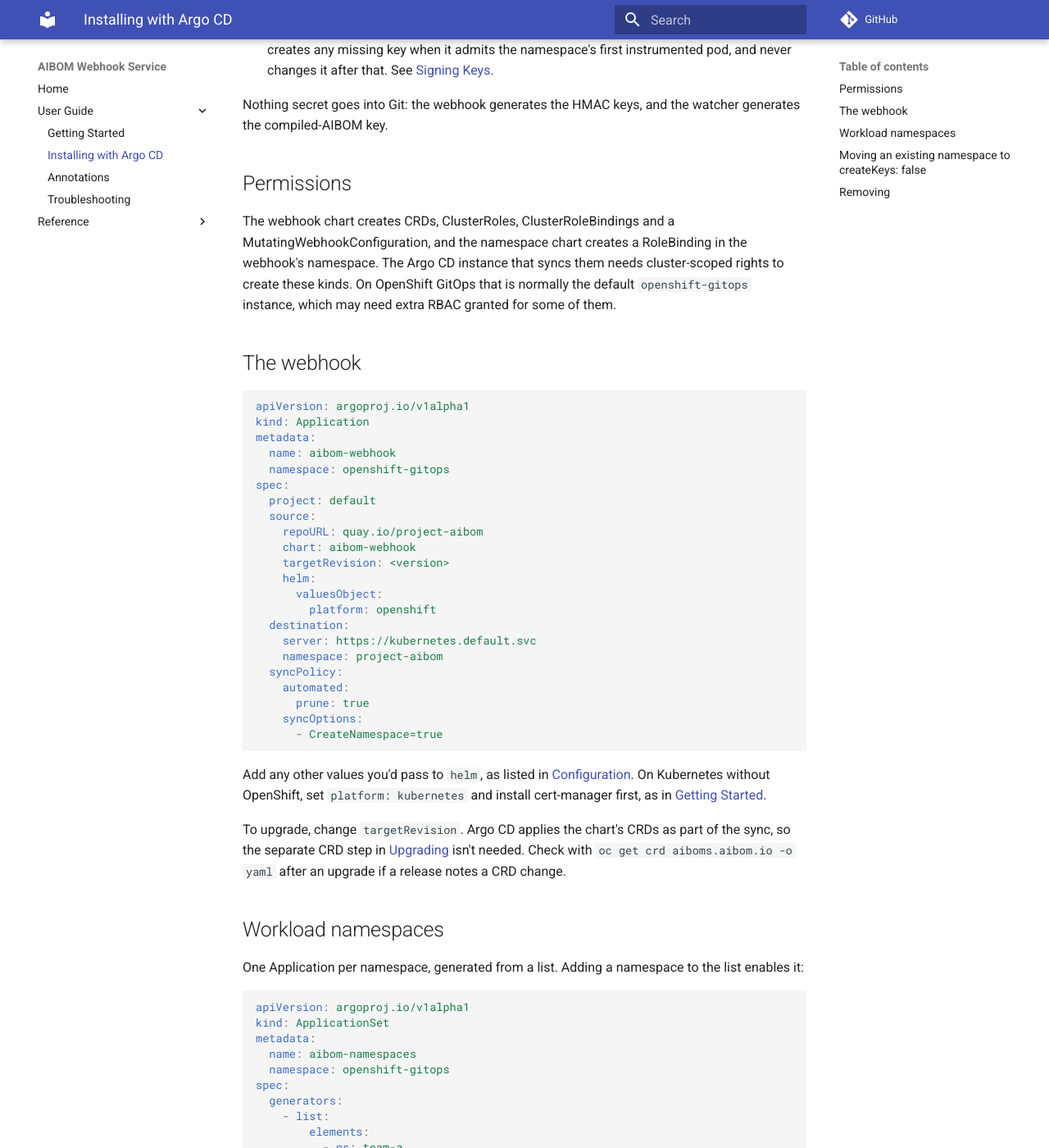
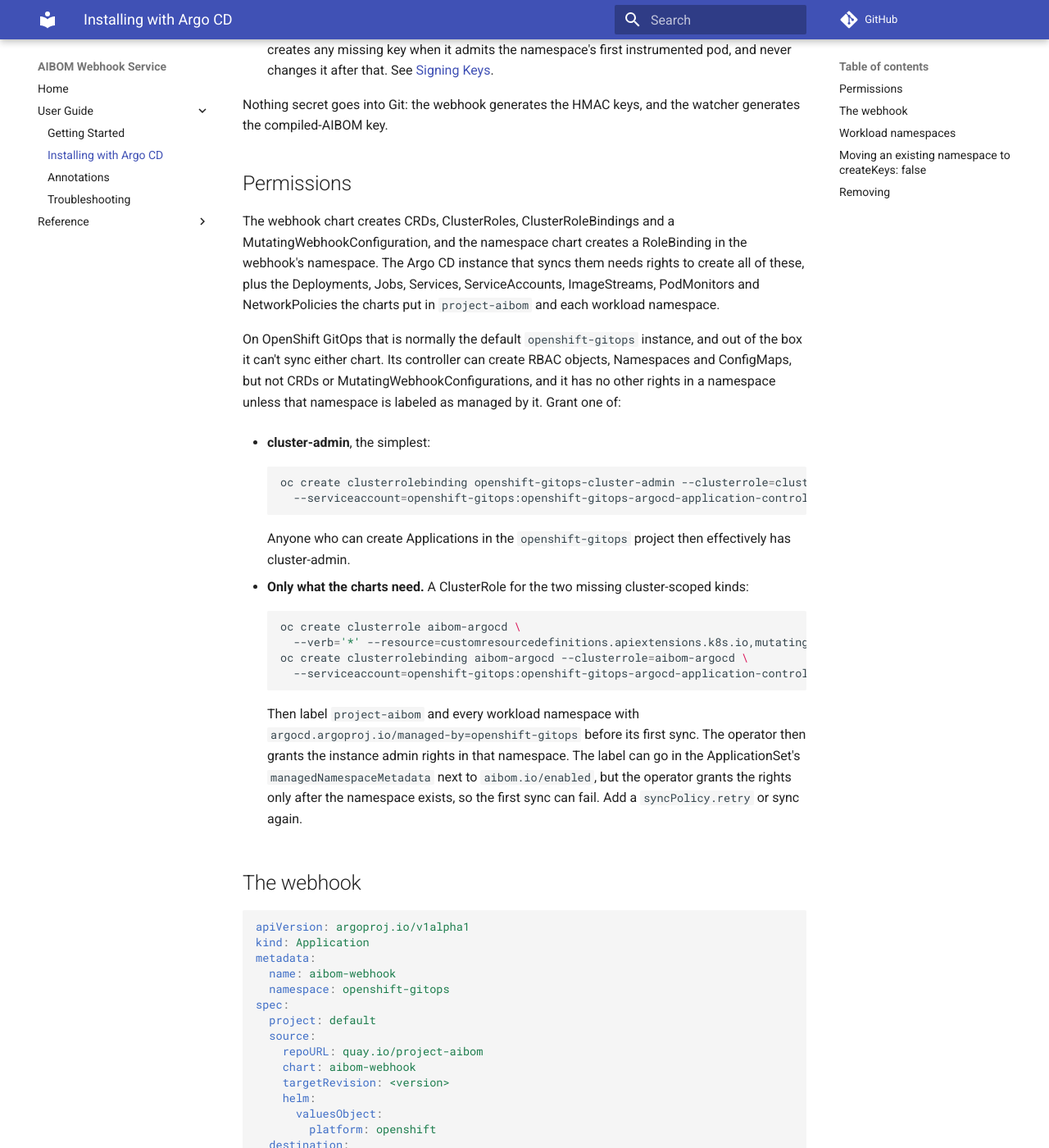
Before and after one commit to gavinsan33/aibom-webhook-service, an MkDocs documentation site: the page built from docs/user-guide/argocd.md, in a window 1280 px wide and 1400 px high, scrolled down 412 px. Shown: the whole window at 82% size. Built offline with MkDocs 1.6.1 and Material for MkDocs 9.7.7, drawn with Linux system fonts in a browser that asks for light colours; comment, search, counter and statistics services are not loaded.

Commit message:
Spell out the RBAC OpenShift GitOps needs to sync the charts

````diff
--- a/docs/user-guide/argocd.md
+++ b/docs/user-guide/argocd.md
@@ -9,7 +9,29 @@ Nothing secret goes into Git: the webhook generates the HMAC keys, and the watch
 
 ## Permissions
 
-The webhook chart creates CRDs, ClusterRoles, ClusterRoleBindings and a MutatingWebhookConfiguration, and the namespace chart creates a RoleBinding in the webhook's namespace. The Argo CD instance that syncs them needs cluster-scoped rights to create these kinds. On OpenShift GitOps that is normally the default `openshift-gitops` instance, which may need extra RBAC granted for some of them.
+The webhook chart creates CRDs, ClusterRoles, ClusterRoleBindings and a MutatingWebhookConfiguration, and the namespace chart creates a RoleBinding in the webhook's namespace. The Argo CD instance that syncs them needs rights to create all of these, plus the Deployments, Jobs, Services, ServiceAccounts, ImageStreams, PodMonitors and NetworkPolicies the charts put in `project-aibom` and each workload namespace.
+
+On OpenShift GitOps that is normally the default `openshift-gitops` instance, and out of the box it can't sync either chart. Its controller can create RBAC objects, Namespaces and ConfigMaps, but not CRDs or MutatingWebhookConfigurations, and it has no other rights in a namespace unless that namespace is labeled as managed by it. Grant one of:
+
+- **cluster-admin**, the simplest:
+
+    ```bash
+    oc create clusterrolebinding openshift-gitops-cluster-admin --clusterrole=cluster-admin \
+      --serviceaccount=openshift-gitops:openshift-gitops-argocd-application-controller
+    ```
+
+    Anyone who can create Applications in the `openshift-gitops` project then effectively has cluster-admin.
+
+- **Only what the charts need.** A ClusterRole for the two missing cluster-scoped kinds:
+
+    ```bash
+    oc create clusterrole aibom-argocd \
+      --verb='*' --resource=customresourcedefinitions.apiextensions.k8s.io,mutatingwebhookconfigurations.admissionregistration.k8s.io
+    oc create clusterrolebinding aibom-argocd --clusterrole=aibom-argocd \
+      --serviceaccount=openshift-gitops:openshift-gitops-argocd-application-controller
+    ```
+
+    Then label `project-aibom` and every workload namespace with `argocd.argoproj.io/managed-by=openshift-gitops` before its first sync. The operator then grants the instance admin rights in that namespace. The label can go in the ApplicationSet's `managedNamespaceMetadata` next to `aibom.io/enabled`, but the operator grants the rights only after the namespace exists, so the first sync can fail. Add a `syncPolicy.retry` or sync again.
 
 ## The webhook
 
````
